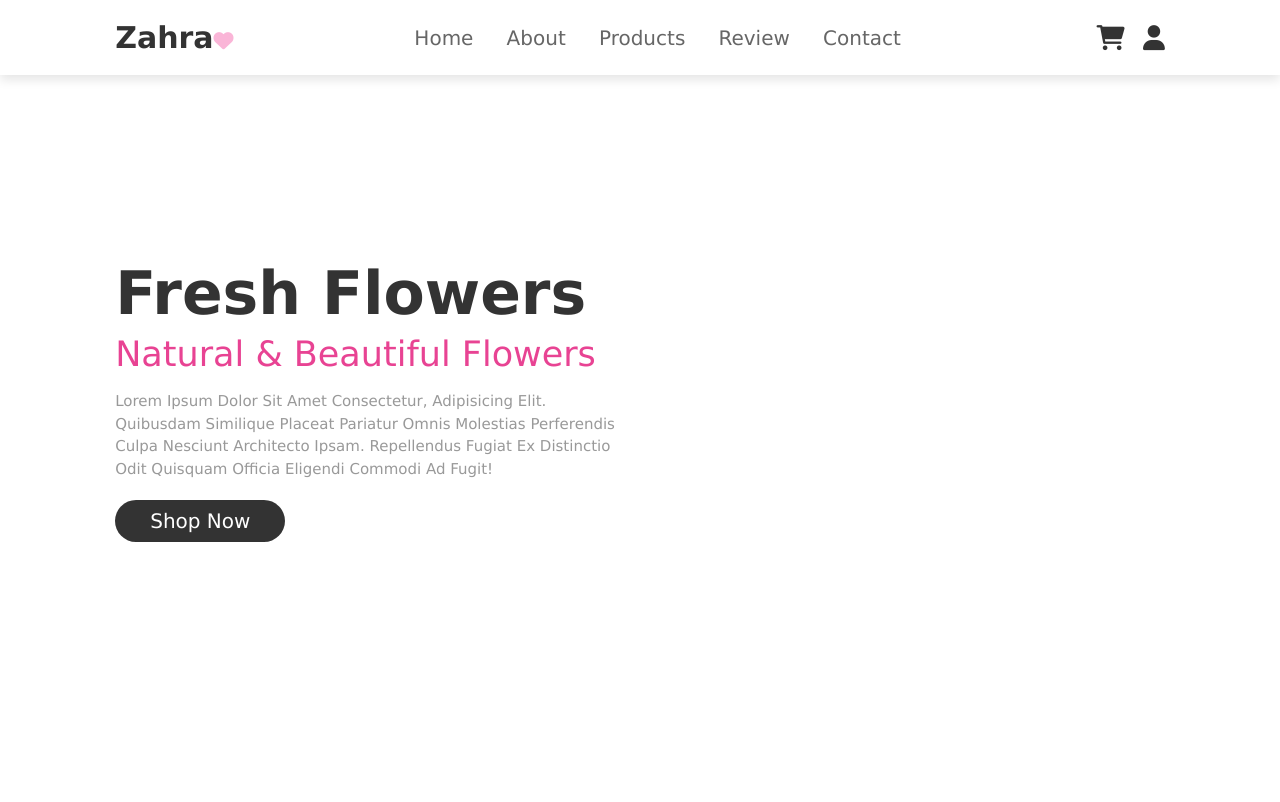
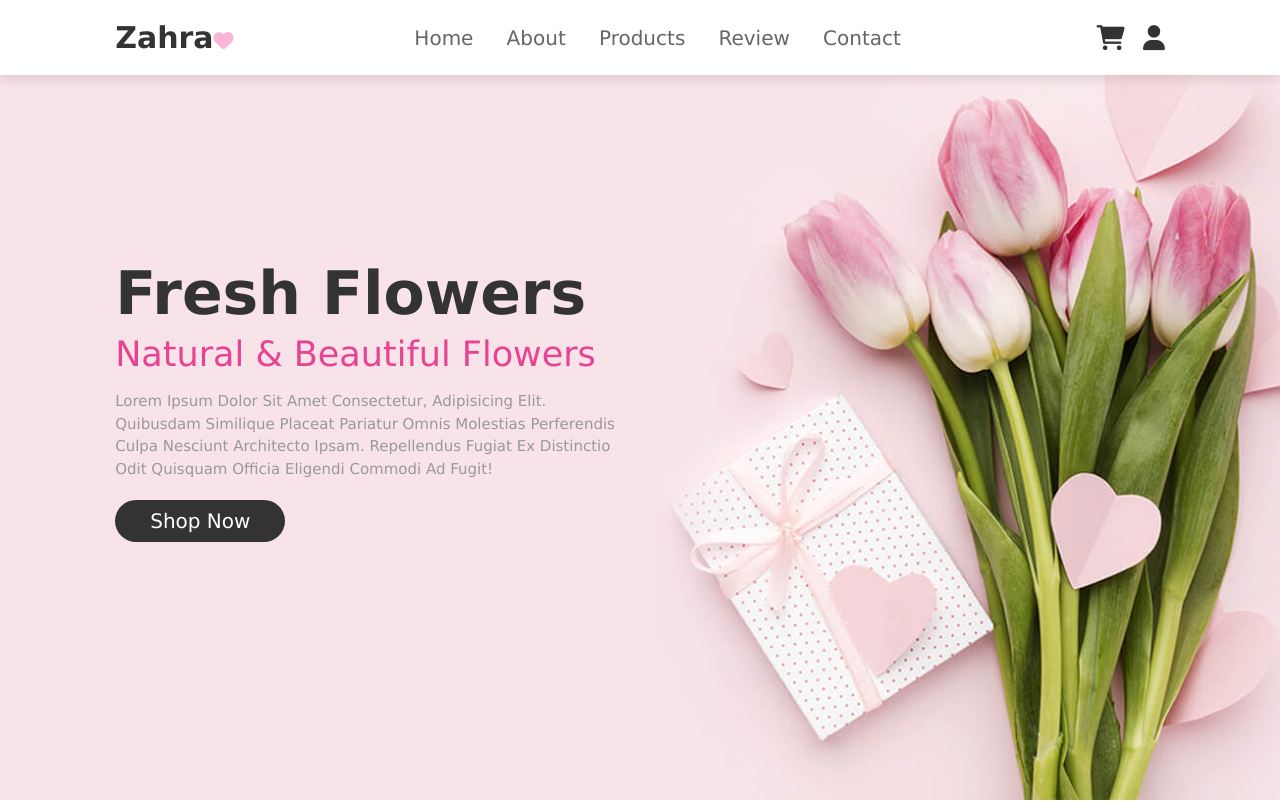
Before and after one commit to Ahmedanwersaber/flowers-project, a plain HTML site: page index.html in a window 1280 px wide. Shown: the top 802 px of the page. Drawn offline with nearby package versions, Linux system fonts and the light colour scheme.

Commit message:
Update style.css

```diff
--- a/style.css
+++ b/style.css
@@ -87,7 +87,7 @@ section{
     display: flex;
     align-items: center;
     min-height: 100vh;
-    background: url(./img/home-bg.jpg);
+    background: url(./home-bg.jpg);
     background-size: cover;
     background-position: center;
 }
```
